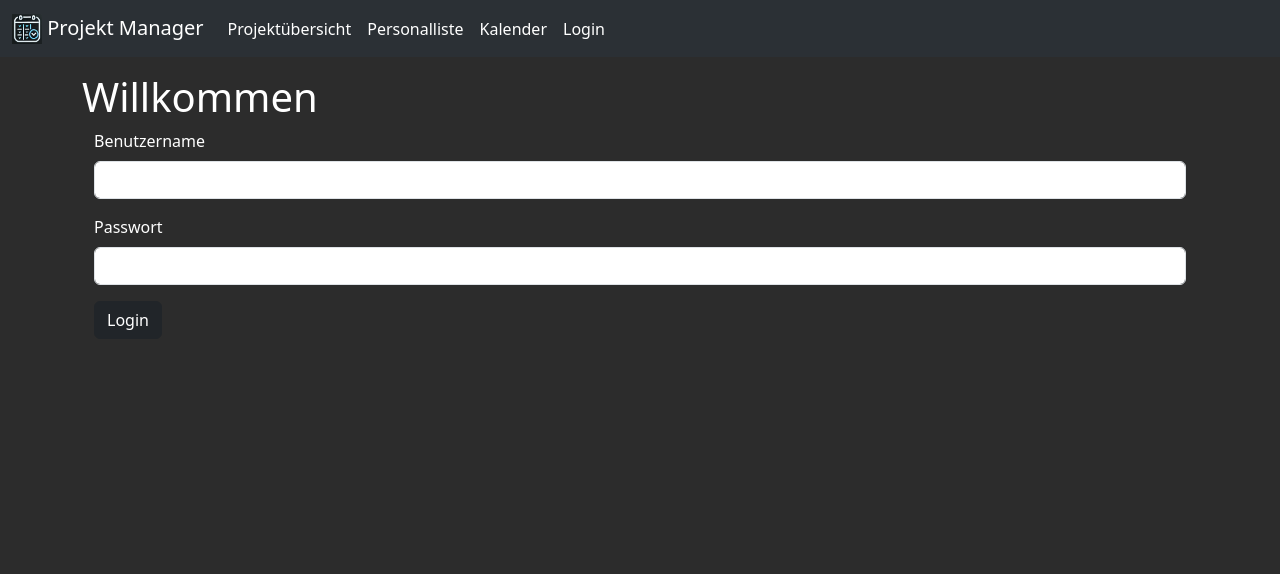
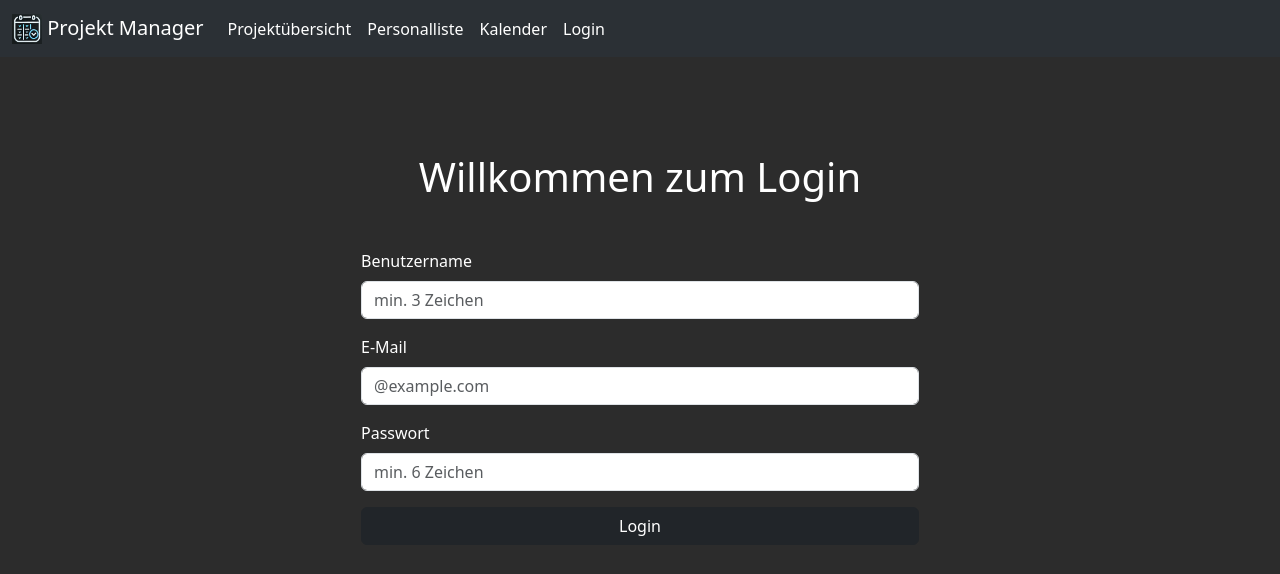
Before and after one commit to Isphyra/Projektmanagement, a SvelteKit app: page /login in a window 1280 px wide. Shown: the top 574 px of the page. Built offline with nearby package versions, Linux system fonts and the light colour scheme.

Commit message:
added stuff

```diff
--- a/src/lib/components/projects.svelte
+++ b/src/lib/components/projects.svelte
@@ -46,4 +46,8 @@
         height: 400px;
         object-fit: cover;
     }
+    .card:hover {
+        transform: scale(1.10);
+    }
+
   </style>
--- a/src/routes/login/+page.svelte
+++ b/src/routes/login/+page.svelte
@@ -1,38 +1,57 @@
 <script>
-    // Initialisierung des Formularzustands mit einem leeren Objekt für 'benutzername' und 'nachname'
+    // Initialisierung des Formularzustands mit einem leeren Objekt für 'benutzername', 'passwort' und 'email'
     let userform = $state({
-        benutzername: "",  // Feld für den benutzernamen des Benutzers
-        passwort: ""  // Feld für Passwort des Benutzers
+        benutzername: "",  // Feld für den Benutzernamen
+        passwort: "",      // Feld für das Passwort
+        email: ""          // Feld für die E-Mail-Adresse
     });
 
     // Funktion, die beim Absenden des Formulars aufgerufen wird
-    function handleData() {
-        // Zeigt eine Nachricht an, die den benutzernamen des Benutzers enthält
-        alert("Login war erfolgreich " + userform.benutzername);
+    function handleData(event) {
+        // Verhindert das Standardverhalten des Formulars (Seiten-Reload)
+        event.preventDefault();
+
+        // Passwort wenn zu kurz
+        if (userform.passwort.length < 6) {
+            alert("Das Passwort muss mindestens 6 Zeichen lang sein.");
+            return;
+        }
+        if (userform.benutzername.length < 3) {
+            alert("Der Benutzername muss mindestens 3 Zeichen lang sein.");
+            return;
+        }
+
+        // Zeigt eine Erfolgsmeldung an
+        alert("Login war erfolgreich, " + userform.benutzername);
+
+        // Gibt die eingegebenen Daten in der Konsole aus
+        console.log("Benutzername:", userform.benutzername);
+        console.log("E-Mail:", userform.email);
+        console.log("Passwort:", userform.passwort);
     }
-  </script>
+</script>
 
-  <div class="container mb-3 mt-3">
-    <h1>Willkommen</h1>
-    <div class="container text-left ml-5">
-        <!-- Formular -->
+<div class="container d-flex justify-content-center mt-5 mb-5">
+    <!-- Breite 50%-->
+    <div class="w-50 mt-5">
+        <h1 class="text-center mb-5">Willkommen zum Login</h1>
         <form onsubmit={handleData}>
             <div class="mb-3">
-                <!-- Label für das Eingabefeld des Benutzernamens -->
-                <label class="form-label" for="">Benutzername</label>
-                <!-- Eingabefeld für den Benutzernamen, das mit 'userform.benutzername' gebunden ist -->
-                <input bind:value={userform.benutzername} class="form-control" type="text" required>
+                <label class="form-label" for="benutzername">Benutzername</label>
+                <input bind:value={userform.benutzername} class="form-control" type="text" id="benutzername" placeholder="min. 3 Zeichen" required>
             </div>
 
             <div class="mb-3">
-                <!-- Label für das Eingabefeld des Passworts -->
-                <label class="form-label" for="">Passwort</label>
-                <!-- Eingabefeld für das Passwort, das mit 'userform.passwort' gebunden ist -->
-                <input bind:value={userform.passwort} class="form-control" type="password" required>
+                <label class="form-label" for="email">E-Mail</label>
+                <input bind:value={userform.email} class="form-control" type="email" id="email" placeholder="@example.com" required>
             </div>
 
-            <!-- Login-Button, der das Formular absendet -->
-            <button type="submit" class="btn btn-dark"> Login </button>
+            <div class="mb-3">
+                <label class="form-label" for="passwort">Passwort</label>
+                <input bind:value={userform.passwort} class="form-control" type="password" id="passwort" placeholder="min. 6 Zeichen" required>
+            </div>
+
+            <button type="submit" class="btn btn-dark w-100">Login</button>
         </form>
     </div>
-  </div>
+</div>
--- a/src/routes/personals/+page.svelte
+++ b/src/routes/personals/+page.svelte
@@ -10,6 +10,7 @@
     <h1>Personalliste</h1>
     <p>
       Diese Seite dient zur Verwaltung der Mitarbeiter und Mittarbeiterinnen.
+      Dazu ist es möglich, neue Mitarbeiter/innen hinzuzufügen, bestehende Mitarbeiter/innen zu bearbeiten oder zu löschen.
     </p>
 <!-- Butoon für neue Mitarbeiter/innen hinzufügen -->
  <Button></Button>
```
